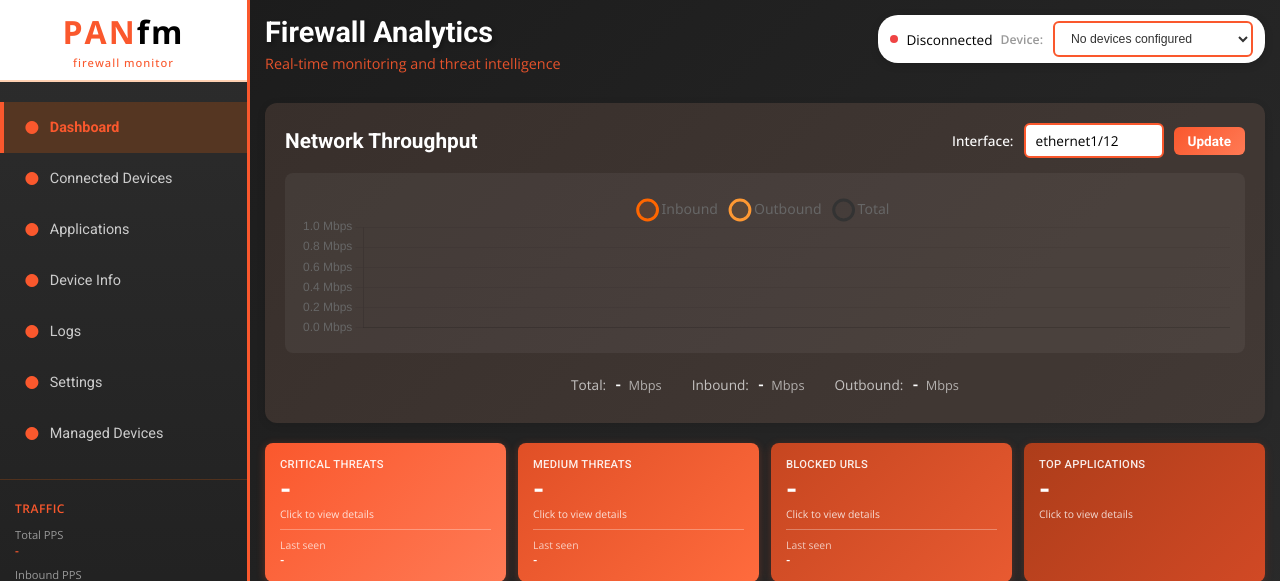
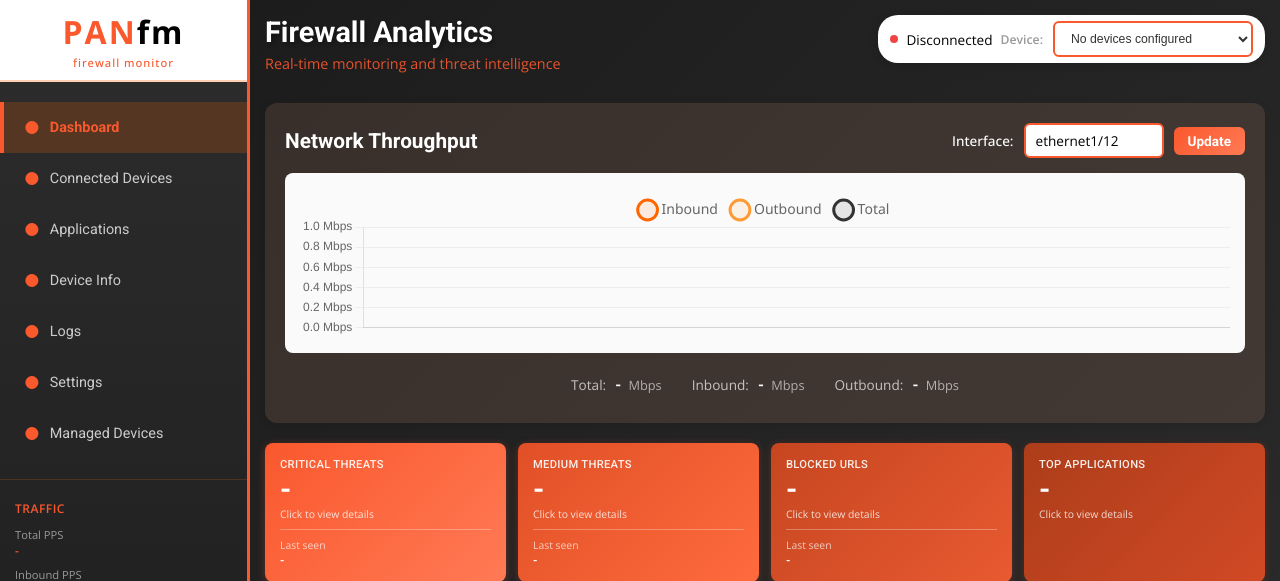
Before and after one commit to csmblade/PANfm, a Flask app: page / in a window 1280 px wide. Shown: the top 581 px of the page. Run offline with Flask 3, Linux system fonts and the light colour scheme; data that the repository does not hold is empty.

Commit message:
Change graph area background to off-white for better visibility
Changes:
- Changed graph canvas background from rgba(255, 255, 255, 0.05) to #fafafa
- Graph area now has a clean off-white background
- Outer Network Throughput tile keeps the light orange tint (rgba(255, 180, 150, 0.12))
- Much better contrast and readability for the graph

Result: Graph is now clearly visible with excellent contrast against the off-white background

🤖 Generated with [Claude Code](https://claude.com/claude-code)

Co-Authored-By: Claude <noreply@anthropic.com>

```diff
--- a/templates/index.html
+++ b/templates/index.html
@@ -613,7 +613,7 @@
                     </button>
                 </div>
             </div>
-            <div style="background: rgba(255, 255, 255, 0.05); border-radius: 8px; padding: 15px;">
+            <div style="background: #fafafa; border-radius: 8px; padding: 15px;">
                 <canvas id="throughputChart"></canvas>
             </div>
             <!-- Network Traffic Stats -->
```
